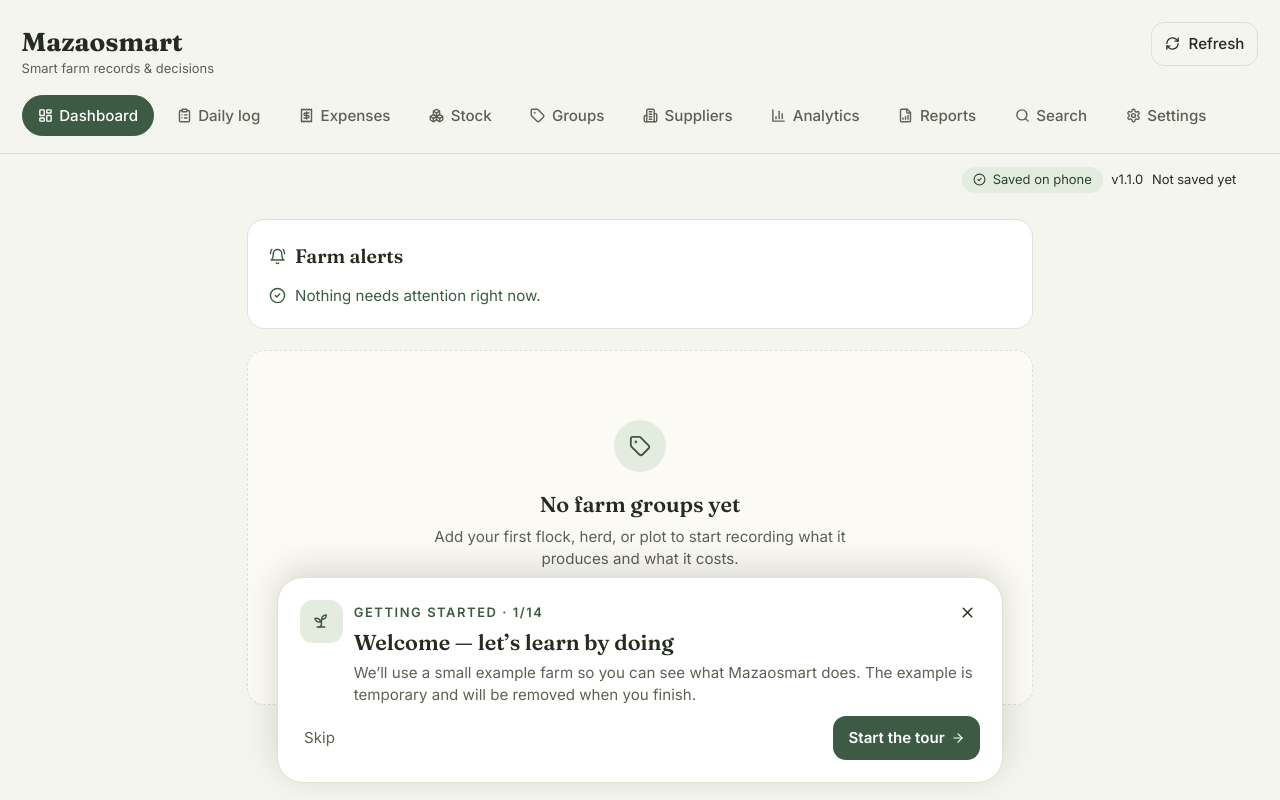
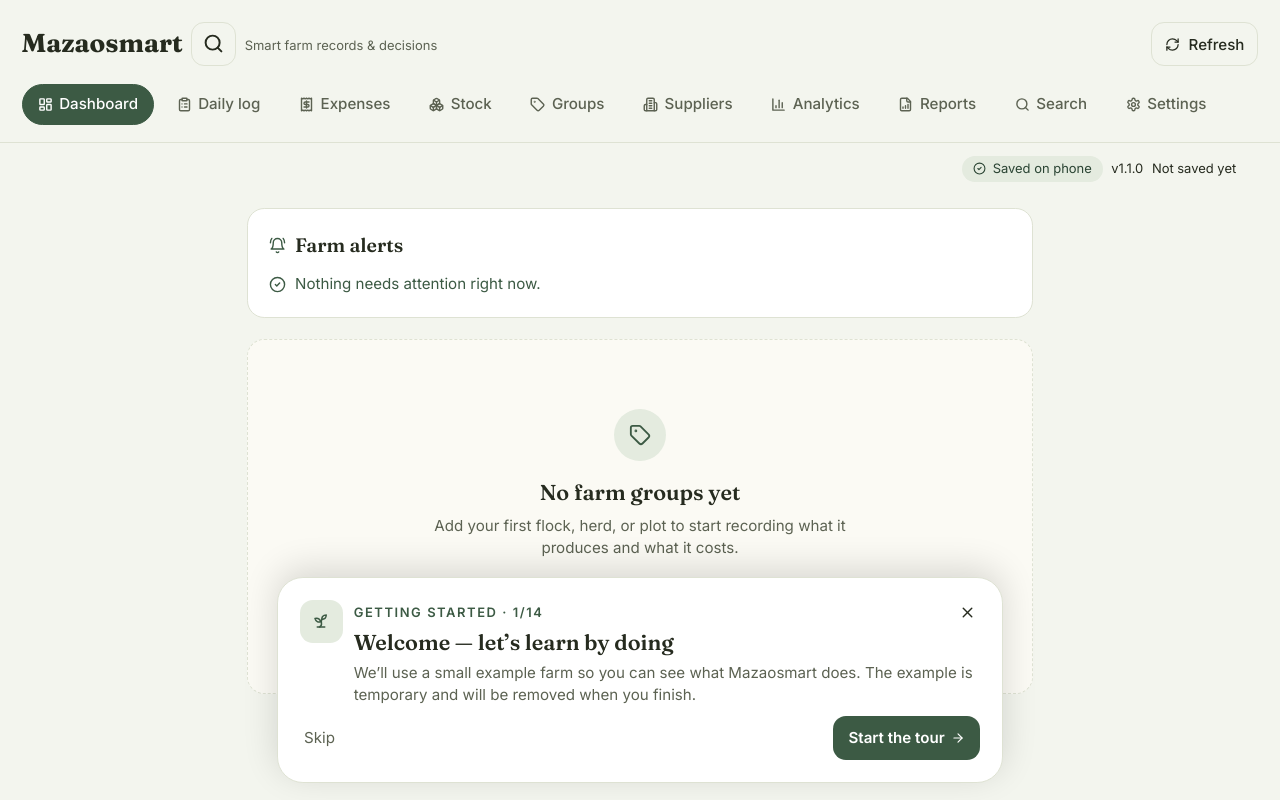
Before and after one commit to makosa-irvin/farm-mvp-app, a React (Vite) app: page / in a window 1280 px wide. Built offline with nearby package versions, Linux system fonts and the light colour scheme.

Commit message:
feat: add header search and home link

```diff
--- a/src/layout/Header.jsx
+++ b/src/layout/Header.jsx
@@ -1,21 +1,12 @@
 import { useEffect, useRef, useState } from 'react';
-import { RefreshCw, MoreHorizontal } from 'lucide-react';
+import { RefreshCw, MoreHorizontal, Search } from 'lucide-react';
 import NavTabs from './NavTabs.jsx';
 import styles from './Header.module.css';
 
 export default function Header({ tabs, activeTab, onSelectTab }) {
   const mobilePrimary = tabs.filter((t) => ['dashboard', 'log', 'inventory', 'expenses'].includes(t.value));
-  const mobileMore = tabs.filter((t) => ['units', 'suppliers', 'analytics', 'reports', 'search', 'settings'].includes(t.value));
+  const mobileMore = tabs.filter((t) => ['units', 'suppliers', 'analytics', 'reports', 'settings'].includes(t.value));
 
-  // The "More" popover used to be a native <details>/<summary>, closed on
-  // selection by imperatively poking the DOM (event.currentTarget.closest
-  // ('details').open = false). That worked for the one case it handled —
-  // clicking an item inside the menu — but native <details> has no
-  // built-in way to close on an outside click or Escape, which is the
-  // more general form of "the menu doesn't close" a person actually
-  // experiences day to day. Controlling `open` as real React state fixes
-  // both: selecting an item, clicking anywhere outside the menu, and
-  // pressing Escape all close it the same, reliable way.
   const [isMenuOpen, setIsMenuOpen] = useState(false);
   const menuRef = useRef(null);
 
@@ -32,8 +23,6 @@
       if (event.key === 'Escape') setIsMenuOpen(false);
     }
 
-    // 'mousedown' rather than 'click' so the outside-close fires before
-    // any click-triggered navigation elsewhere on the page.
     document.addEventListener('mousedown', onOutsideInteraction);
     document.addEventListener('keydown', onKeyDown);
     return () => {
@@ -47,13 +36,40 @@
     onSelectTab(value);
   }
 
+  function goHome() {
+    setIsMenuOpen(false);
+    onSelectTab('dashboard');
+  }
+
+  function openSearch() {
+    setIsMenuOpen(false);
+    onSelectTab('search');
+  }
+
   return (
     <>
       <header className={`sticky top-0 z-20 px-5 pt-5 pb-3 ${styles.header}`}>
         <div className="flex items-baseline justify-between gap-3">
-          <div className="min-w-0">
-            <div className={`font-display text-2xl font-bold leading-none ${styles.title}`}>Mazaosmart</div>
-            <div className={`text-xs mt-1 truncate ${styles.subtitle}`}>Smart farm records &amp; decisions</div>
+          <div className="min-w-0 flex items-center gap-2">
+            <button
+              type="button"
+              onClick={goHome}
+              className={`font-display text-2xl font-bold leading-none ${styles.titleButton}`}
+              aria-label="Go to home"
+              title="Home"
+            >
+              Mazaosmart
+            </button>
+            <button
+              type="button"
+              onClick={openSearch}
+              className="btn-ghost rounded-xl p-2.5 shrink-0"
+              aria-label="Search records"
+              title="Search records"
+            >
+              <Search size={21} strokeWidth={2.25} />
+            </button>
+            <div className={`text-xs mt-1 truncate hidden sm:block ${styles.subtitle}`}>Smart farm records &amp; decisions</div>
           </div>
           <button
             onClick={() => window.location.reload()}
@@ -62,6 +78,9 @@
           >
             <RefreshCw size={15} /> Refresh
           </button>
+        </div>
+        <div className="mt-1 sm:hidden">
+          <div className={`text-xs truncate ${styles.subtitle}`}>Smart farm records &amp; decisions</div>
         </div>
         <div className="mt-4 hidden sm:block">
           <NavTabs tabs={tabs} activeTab={activeTab} onSelect={onSelectTab} />
```
